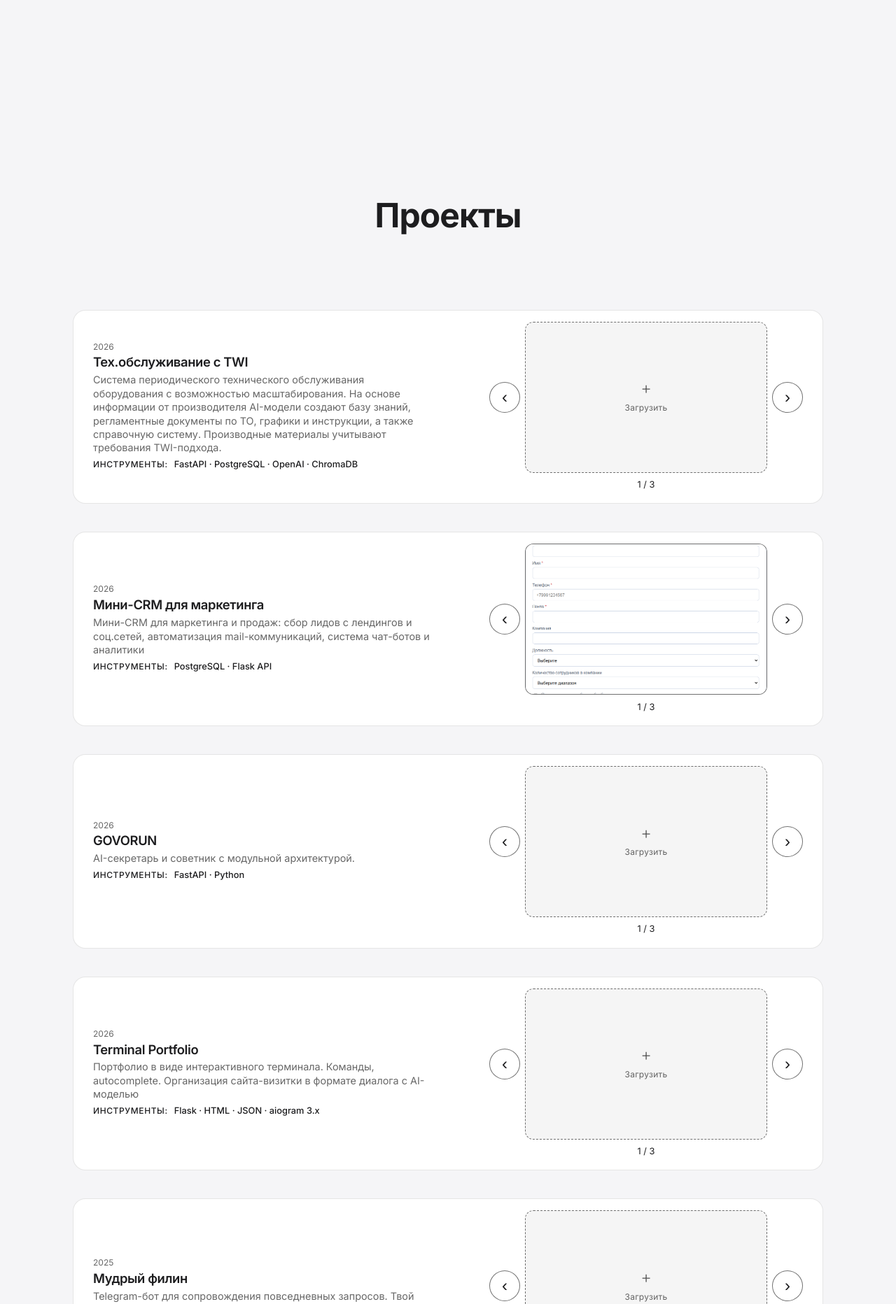
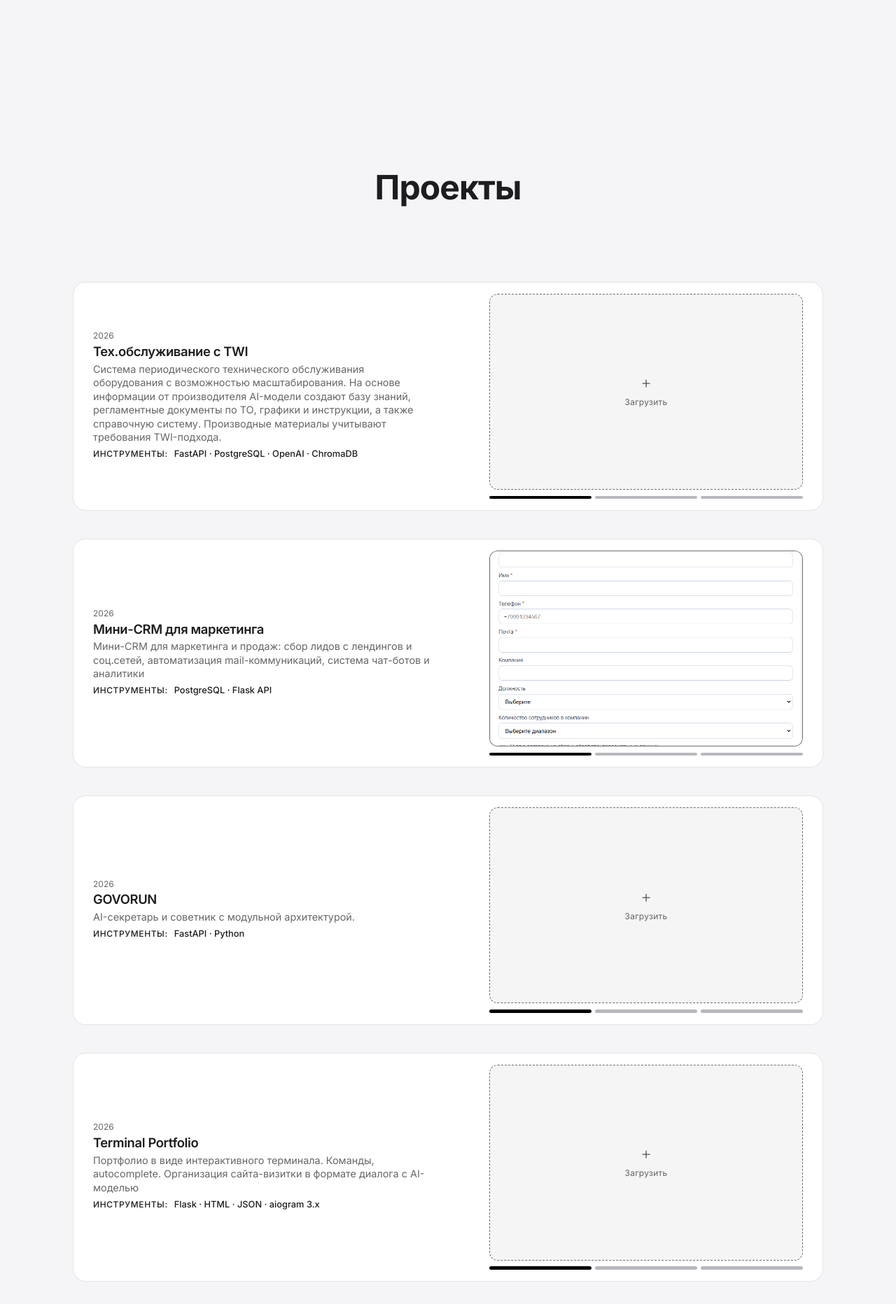
Before and after one commit to for9653960484/portfolio, a Flask app: page / in a window 1280 px wide. Shown: the part 610-2474 px from the top of the page at 70% size. Run offline with Flask 3, Linux system fonts and the light colour scheme.

Commit message:
Replace carousel arrows with a segment bar and update the footer line.
Co-authored-by: Cursor <cursoragent@cursor.com>

```diff
--- a/static/css/style.css
+++ b/static/css/style.css
@@ -328,7 +328,7 @@ section {
 
 /* Projects — one wide card per row */
 .projects {
-  padding-top: calc(var(--space-3xl) / 2);
+  padding-top: calc(var(--space-3xl) / 4);
 }
 
 .projects-stack {
@@ -384,35 +384,16 @@ section {
 }
 
 .card-media--carousel {
-  display: grid;
-  grid-template-columns: auto minmax(0, 1fr) auto;
-  grid-template-rows: auto auto;
-  align-items: center;
-  column-gap: 0.45rem;
-  row-gap: 0.45rem;
+  display: flex;
+  flex-direction: column;
+  align-items: stretch;
+  gap: 0.55rem;
   width: min(100%, 28rem);
   margin-left: auto;
 }
 
 .card-media--carousel .card-gallery {
-  grid-column: 2;
-  grid-row: 1;
   grid-template-columns: 1fr;
-}
-
-.card-media--carousel .carousel-prev {
-  grid-column: 1;
-  grid-row: 1;
-}
-
-.card-media--carousel .carousel-next {
-  grid-column: 3;
-  grid-row: 1;
-}
-
-.card-media--carousel .carousel-count {
-  grid-column: 1 / -1;
-  grid-row: 2;
 }
 
 .card-media--carousel .card-shot-wrap {
@@ -423,33 +404,37 @@ section {
   display: block;
 }
 
-.carousel-nav {
-  display: grid;
-  place-items: center;
-  width: 2.75rem;
-  height: 2.75rem;
-  padding: 0;
-  border: 1px solid var(--color-shot-border);
-  border-radius: 50%;
-  background: var(--color-bg-card);
-  color: var(--color-text);
-  font-size: 1.5rem;
-  line-height: 1;
-  cursor: pointer;
-  touch-action: manipulation;
+.carousel-bar {
+  display: flex;
+  gap: 0.35rem;
+  width: 100%;
 }
 
-.carousel-nav:hover,
-.carousel-nav:focus-visible {
-  border-color: var(--color-text);
-  outline: none;
+.carousel-segment {
+  flex: 1;
+  height: 0.28rem;
+  padding: 0;
+  border: 0;
+  border-radius: 999px;
+  background: #b8b8bd;
+  cursor: pointer;
 }
 
-.carousel-count {
-  margin: 0;
-  text-align: center;
-  font-size: 0.8rem;
-  color: var(--color-tools);
+.carousel-segment.is-active {
+  background: #000;
+}
+
+[data-theme="dark"] .carousel-segment {
+  background: #6e6e73;
+}
+
+[data-theme="dark"] .carousel-segment.is-active {
+  background: #f5f5f7;
+}
+
+.carousel-segment:focus-visible {
+  outline: 2px solid var(--color-accent);
+  outline-offset: 2px;
 }
 
 .card-shot-wrap {
--- a/static/js/main.js
+++ b/static/js/main.js
@@ -159,7 +159,7 @@ function initPage() {
 
   document.querySelectorAll(".card-media--carousel").forEach((media) => {
     const slides = [...media.querySelectorAll(".card-shot-wrap")];
-    const indexLabel = media.querySelector(".carousel-index");
+    const segments = [...media.querySelectorAll(".carousel-segment")];
     if (!slides.length) return;
     let index = Math.max(0, slides.findIndex((slide) => slide.classList.contains("is-active")));
 
@@ -168,11 +168,17 @@ function initPage() {
       slides.forEach((slide, slideIndex) => {
         slide.classList.toggle("is-active", slideIndex === index);
       });
-      if (indexLabel) indexLabel.textContent = String(index + 1);
+      segments.forEach((segment, segmentIndex) => {
+        const active = segmentIndex === index;
+        segment.classList.toggle("is-active", active);
+        if (active) segment.setAttribute("aria-current", "true");
+        else segment.removeAttribute("aria-current");
+      });
     };
 
-    media.querySelector(".carousel-prev")?.addEventListener("click", () => show(index - 1));
-    media.querySelector(".carousel-next")?.addEventListener("click", () => show(index + 1));
+    segments.forEach((segment, segmentIndex) => {
+      segment.addEventListener("click", () => show(segmentIndex));
+    });
 
     let touchStartX = 0;
     let touchStartY = 0;
--- a/templates/index.html
+++ b/templates/index.html
@@ -70,7 +70,6 @@
                         <p class="card-upload-status" hidden></p>
                     </div>
                     <div class="card-media card-media--carousel">
-                        <button type="button" class="carousel-nav carousel-prev" data-i18n-aria="carousel.prev" aria-label="Предыдущее изображение">‹</button>
                     <div class="card-gallery" data-i18n-aria="shot.gallery" aria-label="Иллюстрации: {{ project.title }}">
                         {% for src in project.images %}
                         <div class="card-shot-wrap{% if loop.first %} is-active{% endif %}" data-slot="{{ loop.index0 }}">
@@ -95,8 +94,11 @@
                         </div>
                         {% endfor %}
                     </div>
-                        <button type="button" class="carousel-nav carousel-next" data-i18n-aria="carousel.next" aria-label="Следующее изображение">›</button>
-                        <p class="carousel-count" aria-live="polite"><span class="carousel-index">1</span> / {{ project.images|length }}</p>
+                        <div class="carousel-bar" role="tablist">
+                            {% for src in project.images %}
+                            <button type="button" class="carousel-segment{% if loop.first %} is-active{% endif %}" aria-label="{{ loop.index }}"{% if loop.first %} aria-current="true"{% endif %}></button>
+                            {% endfor %}
+                        </div>
                     </div>
                 </article>
                 {% endfor %}
@@ -126,7 +128,7 @@
     </main>
 
     <footer class="footer">
-        <p data-i18n="footer">Развитие процессов. Развитие людей.</p>
+        <p data-i18n="footer">Совершенствование процессов. Развитие людей.</p>
     </footer>
 
     <dialog class="lightbox" id="lightbox" data-i18n-aria="lightbox" aria-label="Увеличенная иллюстрация">
--- a/translations.json
+++ b/translations.json
@@ -6,7 +6,7 @@
       "cta.projects": "Смотреть проекты",
       "cta.contact": "Связаться",
       "tools": "Инструменты:",
-      "footer": "Развитие процессов. Развитие людей.",
+      "footer": "Совершенствование процессов. Развитие людей.",
       "theme": "Переключить тему",
       "lang": "Язык",
       "carousel.prev": "Предыдущее изображение",
@@ -31,7 +31,7 @@
       "cta.projects": "View projects",
       "cta.contact": "Get in touch",
       "tools": "Tools:",
-      "footer": "Developing processes. Developing people.",
+      "footer": "Improving processes. Developing people.",
       "theme": "Switch theme",
       "lang": "Language",
       "carousel.prev": "Previous image",
@@ -84,7 +84,7 @@
       "cta.projects": "Voir les projets",
       "cta.contact": "Me contacter",
       "tools": "Outils :",
-      "footer": "Développer les processus. Développer les personnes.",
+      "footer": "Améliorer les processus. Développer les personnes.",
       "theme": "Changer le thème",
       "lang": "Langue",
       "carousel.prev": "Image précédente",
```
